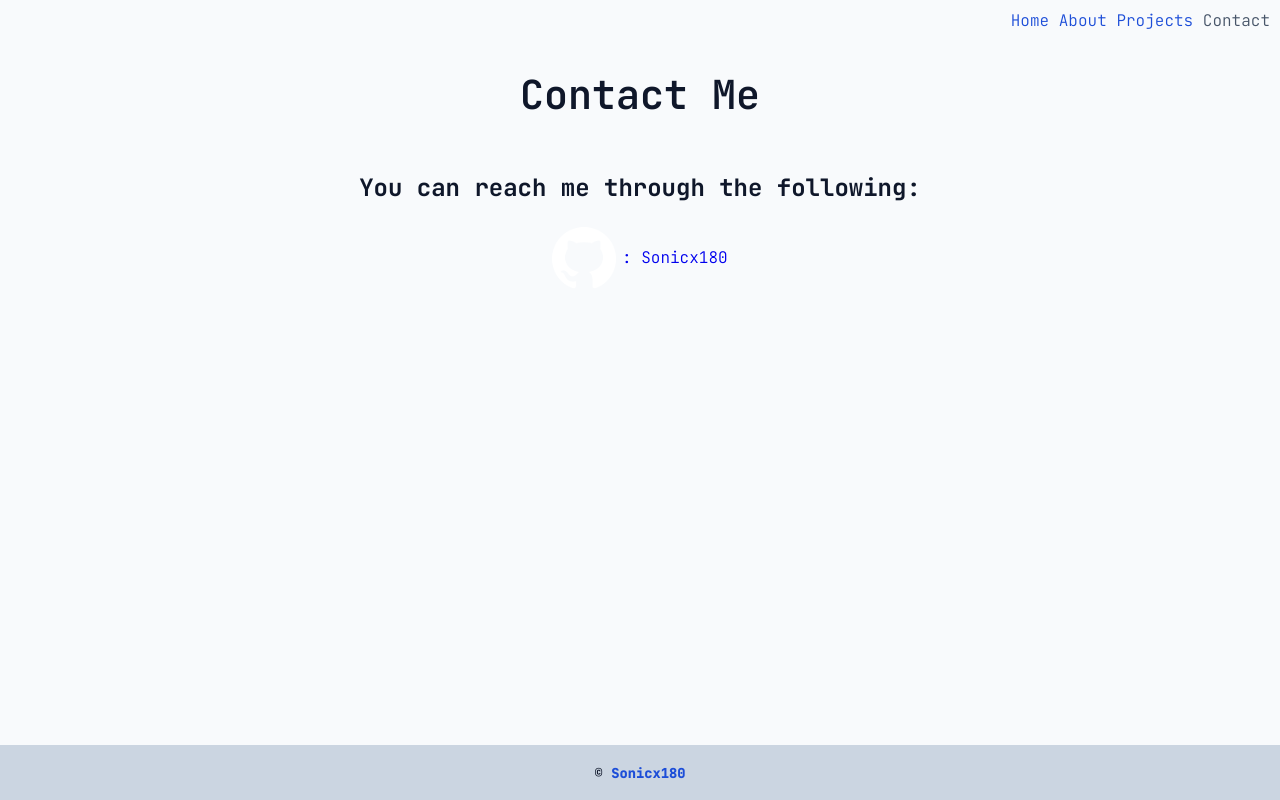
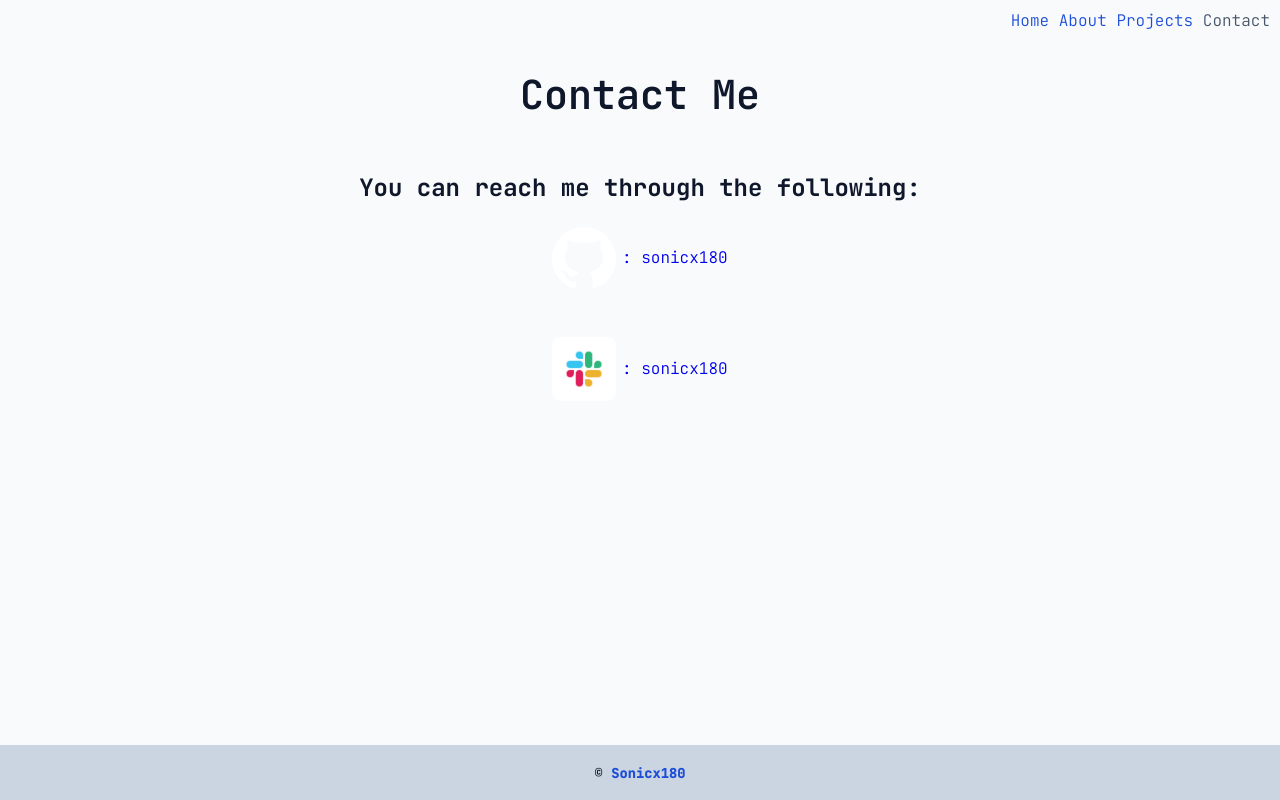
Before and after one commit to sonicx180/personal-website, a SvelteKit app: page /contact in a window 1280 px wide. Built offline with nearby package versions, Linux system fonts and the light colour scheme.

Commit message:
contact page update

```diff
--- a/src/components/Contact.svelte
+++ b/src/components/Contact.svelte
@@ -1,17 +1,23 @@
 <script>
 	const gh_light = '/logos/gh_light.png';
 	const gh_dark = '/logos/gh_dark.png';
-    import {onMount} from 'svelte'
+	const slack_light = '/logos/slack_light.png';
+	import { onMount } from 'svelte';
+	let { contact, info = 'sonicx180' } = $props();
+	let link = '';
+	let isDark = $state(false);
 
-    let isDark = $state(false);
-
-
+	if (contact == 'gh') {
+		link = gh_light;
+	} else if (contact == 'slack') {
+		link = slack_light;
+	}
 </script>
 
 <div class="contact">
-	<a href="https://github.com/sonicx180" class="gh">
-		<img src={gh_light} alt="github logo" /> : Sonicx180
-    </a>
+	<a href="https://github.com/sonicx180" class="contact-link" target="_blank">
+		<img src={link} alt="{info}'s {contact}" /> : {info}
+	</a>
 </div>
 
 <style>
@@ -23,12 +29,16 @@
 	img {
 		width: clamp(30px, 5vw, 600px);
 		display: inline-block;
-        vertical-align:middle;
+		vertical-align: middle;
+		border-radius: 8px;
 	}
-	.gh {
-		display:inline-flex;
-        align-items:center;
-        gap:0.35rem;
-        line-height:1;
+	.contact-link {
+		display: inline-flex;
+		align-items: center;
+		gap: 0.35rem;
+		line-height: 1;
+	}
+	.contact-link:visited {
+		color: var(--accent-clr);
 	}
 </style>
--- a/src/components/Hero.svelte
+++ b/src/components/Hero.svelte
@@ -43,7 +43,7 @@
 		width: clamp(80px, 15vw, 160px);
 		height: auto;
 		object-fit: contain;
-		border-radius: 8px;
+		border-radius: 25%;
 		margin-right: 1.5rem;
 	}
 	.name,
--- a/src/routes/contact/+page.svelte
+++ b/src/routes/contact/+page.svelte
@@ -7,7 +7,8 @@ import Contact from "../../components/Contact.svelte";
 	<section class="info">
 		<h3>You can reach me through the following:</h3>
 		<div class="list">
-			<Contact />
+			<Contact contact="gh" />
+			<Contact contact="slack" />
 		</div>
 
 	</section>
@@ -20,5 +21,6 @@ import Contact from "../../components/Contact.svelte";
 	.list {
 		display:flex;
 		flex-direction:column;
+		gap:3rem;
 	}
 </style>
```
